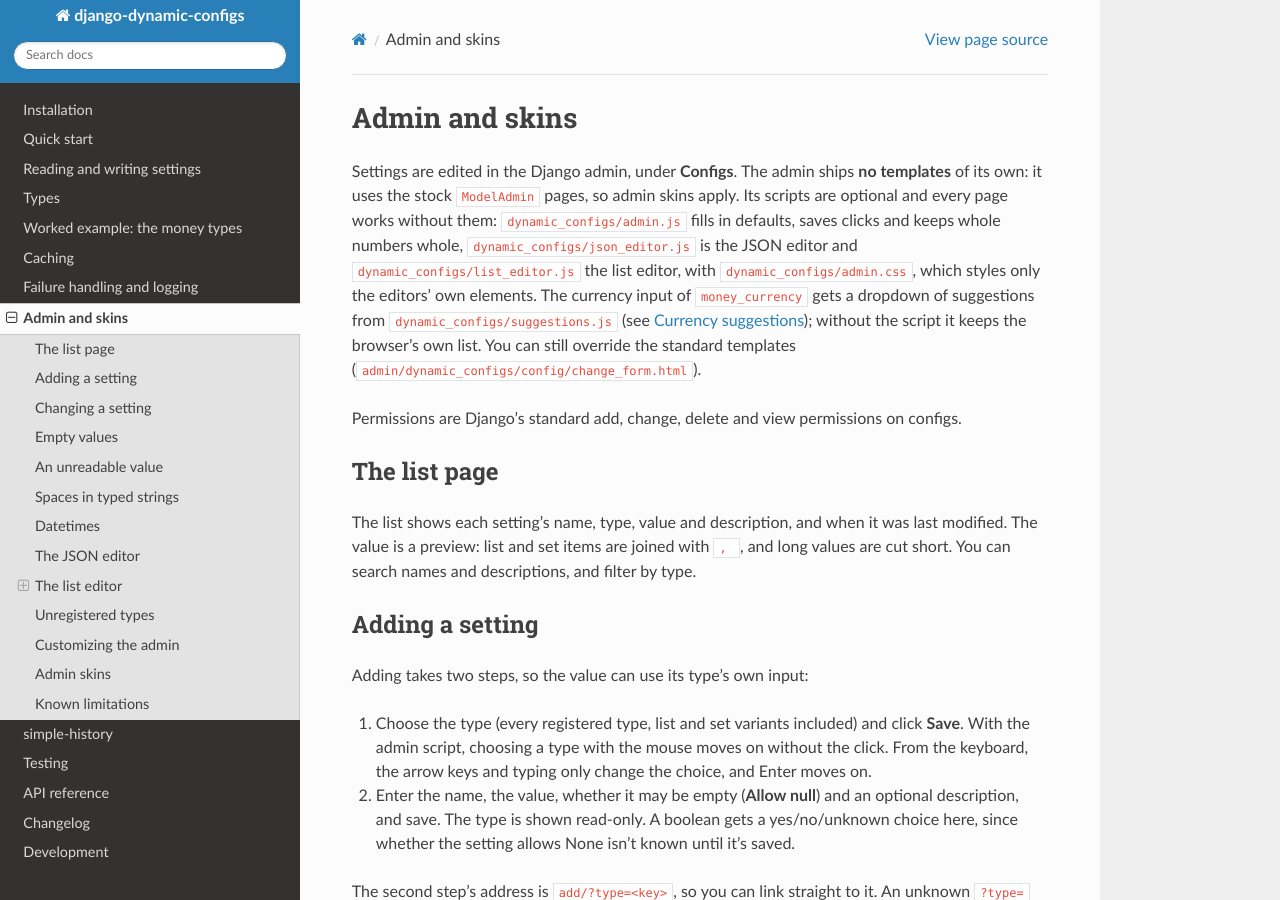
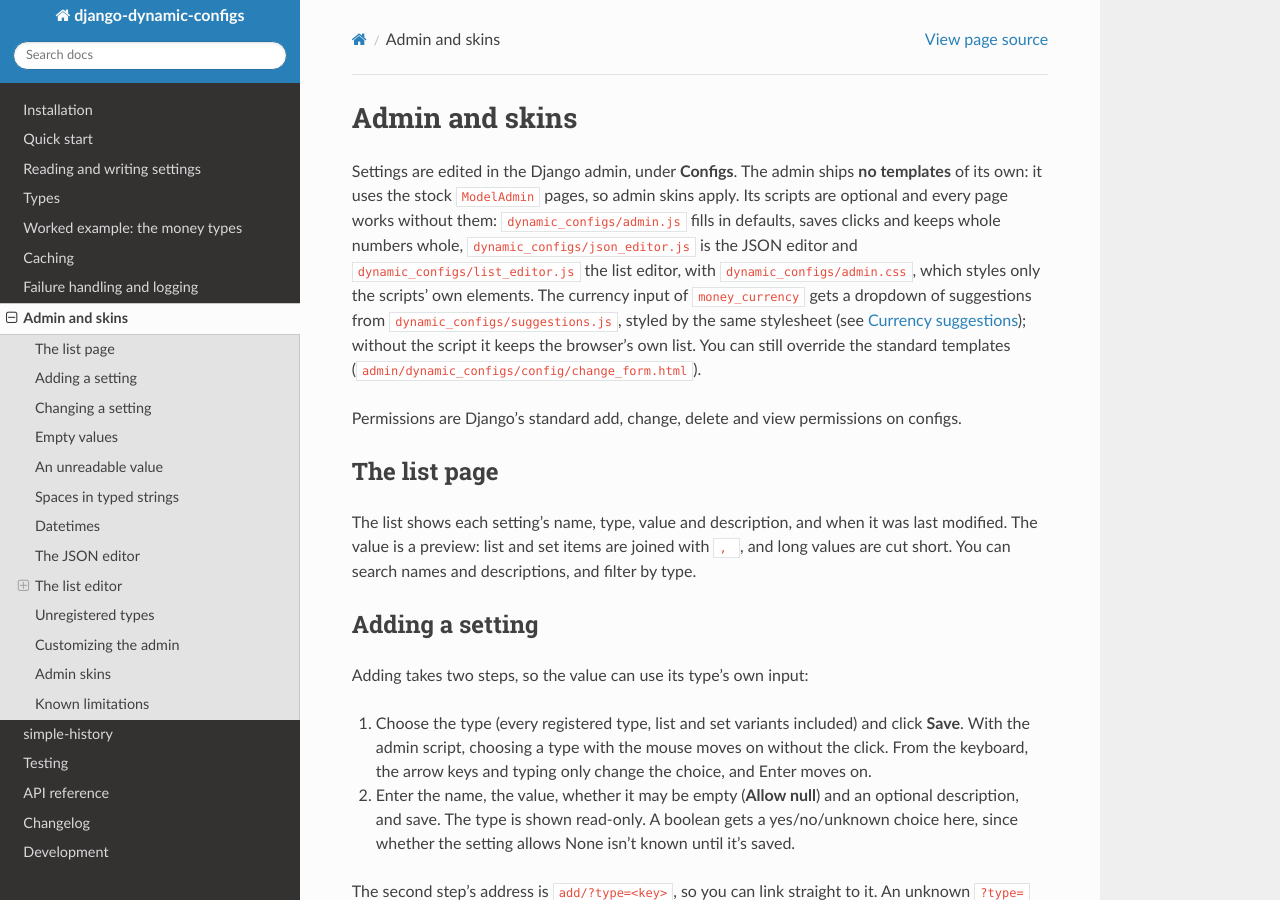
Before and after one commit to Tecktron/django-dynamic-configs, a Sphinx documentation site: the page built from docs/admin.md, in a window 1280 px wide and 900 px high. Built offline with Sphinx 7.4.7 and the Read the Docs theme 3.1.0, drawn with Linux system fonts in a browser that asks for light colours.

Commit message:
Name the currency dropdown among the admin's scripts and styles, and say how it closes

```diff
--- a/docs/admin.md
+++ b/docs/admin.md
@@ -4,10 +4,11 @@ Settings are edited in the Django admin, under **Configs**. The admin ships **no
 stock `ModelAdmin` pages, so admin skins apply. Its scripts are optional and every page works without them:
 `dynamic_configs/admin.js` fills in defaults, saves clicks and keeps whole numbers whole,
 `dynamic_configs/json_editor.js` is the JSON editor and
-`dynamic_configs/list_editor.js` the list editor, with `dynamic_configs/admin.css`, which styles only the editors' own
-elements. The currency input of `money_currency` gets a dropdown of suggestions from `dynamic_configs/suggestions.js`
-(see [Currency suggestions](money.md#currency-suggestions)); without the script it keeps the browser's own list. You can
-still override the standard templates (`admin/dynamic_configs/config/change_form.html`).
+`dynamic_configs/list_editor.js` the list editor, with `dynamic_configs/admin.css`, which styles only the scripts' own
+elements. The currency input of `money_currency` gets a dropdown of suggestions from `dynamic_configs/suggestions.js`,
+styled by the same stylesheet (see [Currency suggestions](money.md#currency-suggestions)); without the script it keeps
+the browser's own list. You can still override the standard templates
+(`admin/dynamic_configs/config/change_form.html`).
 
 Permissions are Django's standard add, change, delete and view permissions on configs.
 
```
Also changed, not shown: docs/design/django-dynamic-configs.md (+11 -6 lines), docs/money.md (+4 -4 lines).
